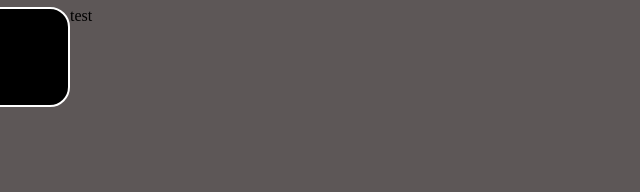
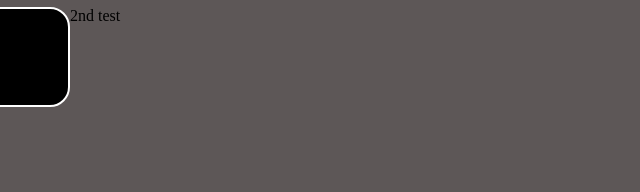
Before and after one commit to andrewavina/Connect4, a plain HTML site: page index.html in a window 1280 px wide. Shown: the part 803-995 px from the top of the page, 238-878 px from the left. Drawn offline with Linux system fonts and the light colour scheme; a web font is replaced by a local one.

Commit message:
another test

```diff
--- a/index.html
+++ b/index.html
@@ -25,7 +25,7 @@
     <button id="resetBtn" type="reset">Reset</button>
     <div id="score">Games Won Tracker</div>
 
-    <div>test</div>
+    <div>2nd test</div>
 
     <script src="js/main.js"></script>
 </body>
```
